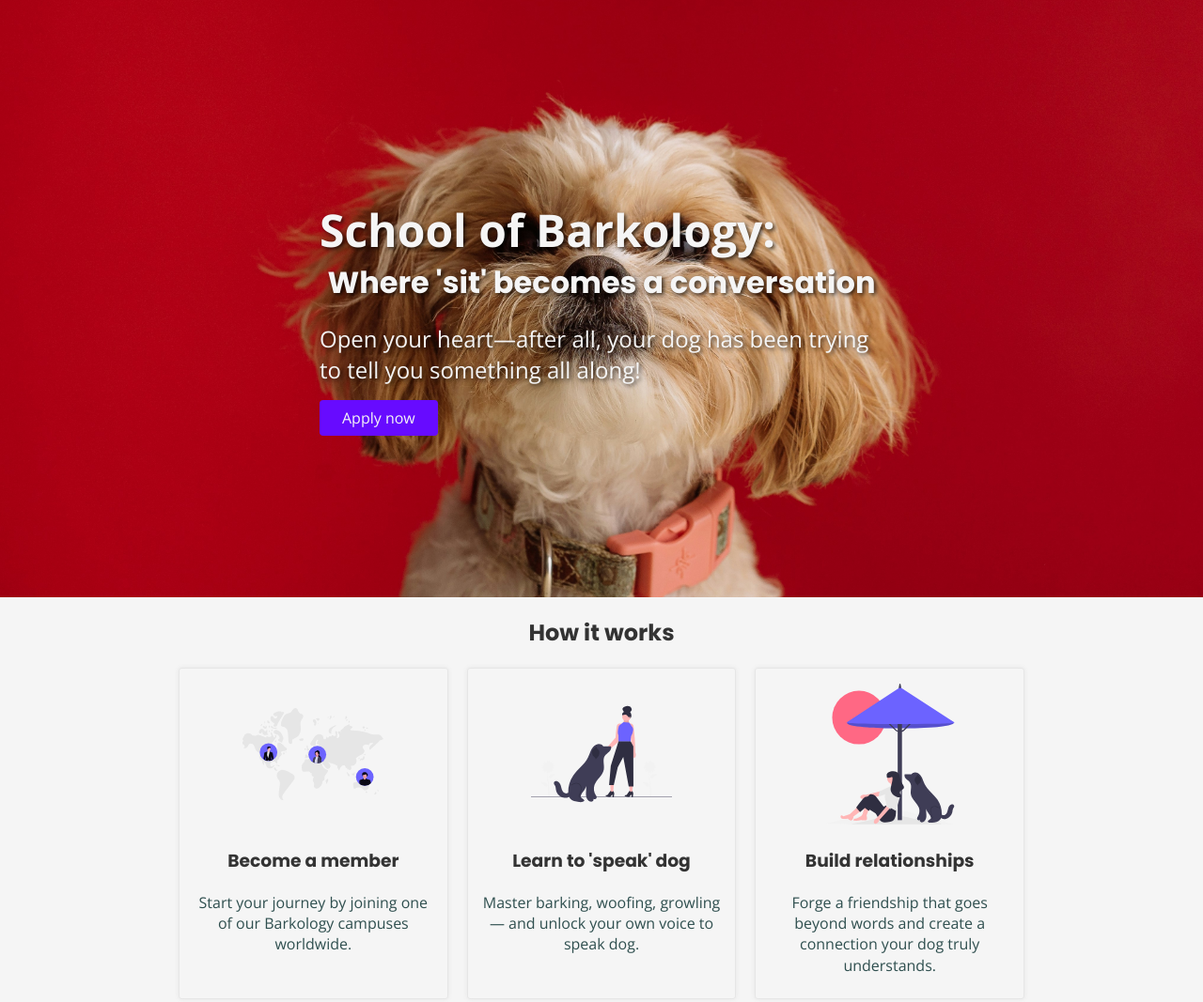
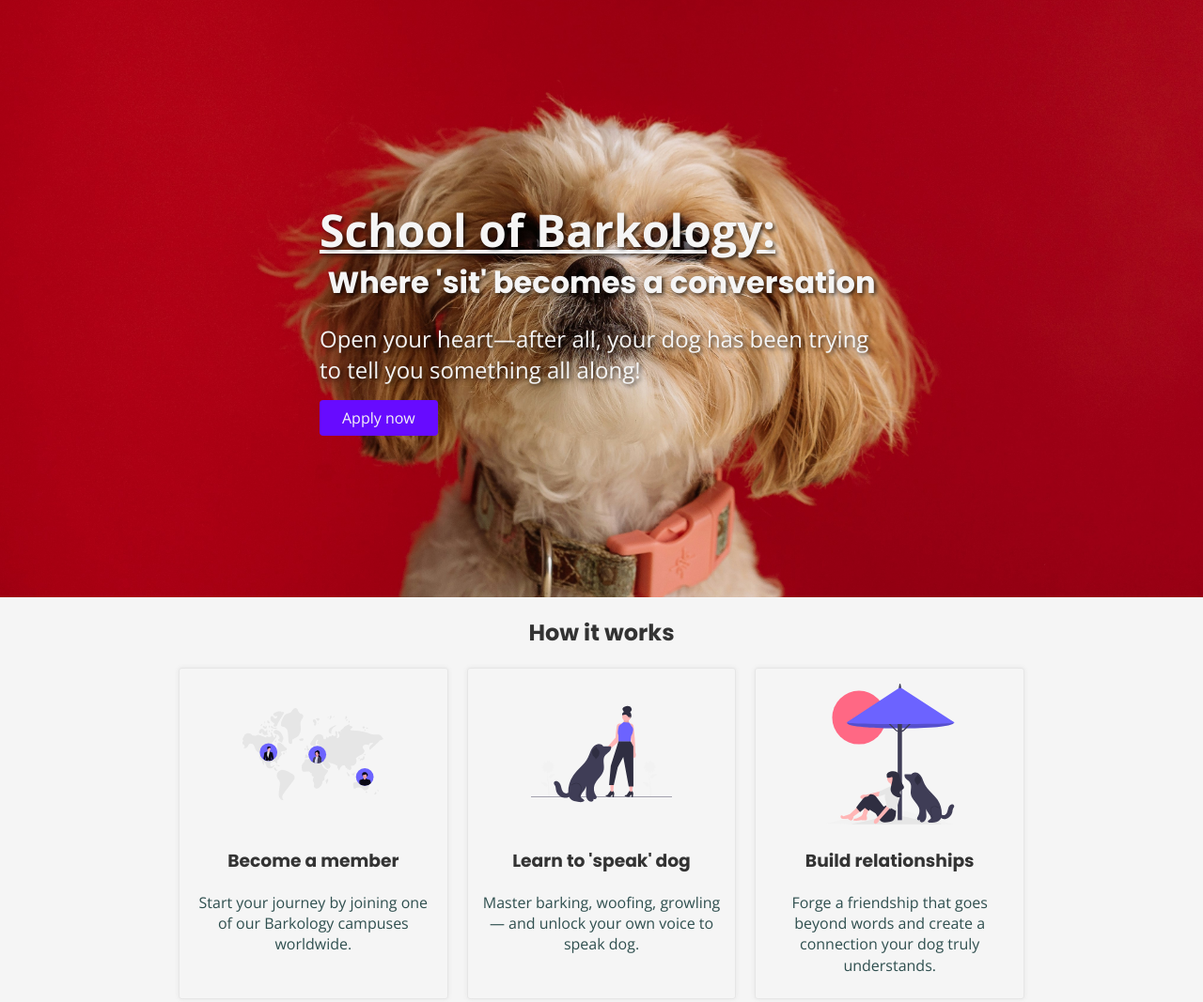
Before and after one commit to TomoyamiP/landing, a plain HTML site: page index.html in a window 1280 px wide. Shown: the top 1067 px of the page at 94% size. Drawn offline with nearby package versions, Linux system fonts and the light colour scheme.

Commit message:
minor style change

```diff
--- a/css/components/banner.css
+++ b/css/components/banner.css
@@ -4,6 +4,10 @@
   padding: 140px 0;
   max-width: 100%;
   height: auto;
+}
+
+.banner h1 {
+  text-decoration: underline;
 }
 
 .banner h1,
```
